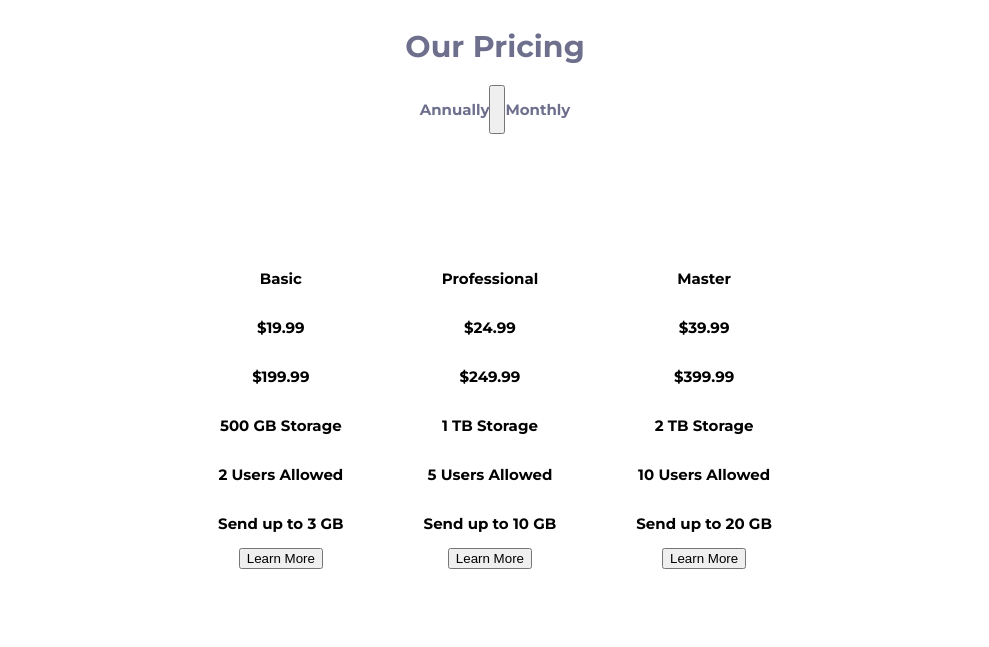
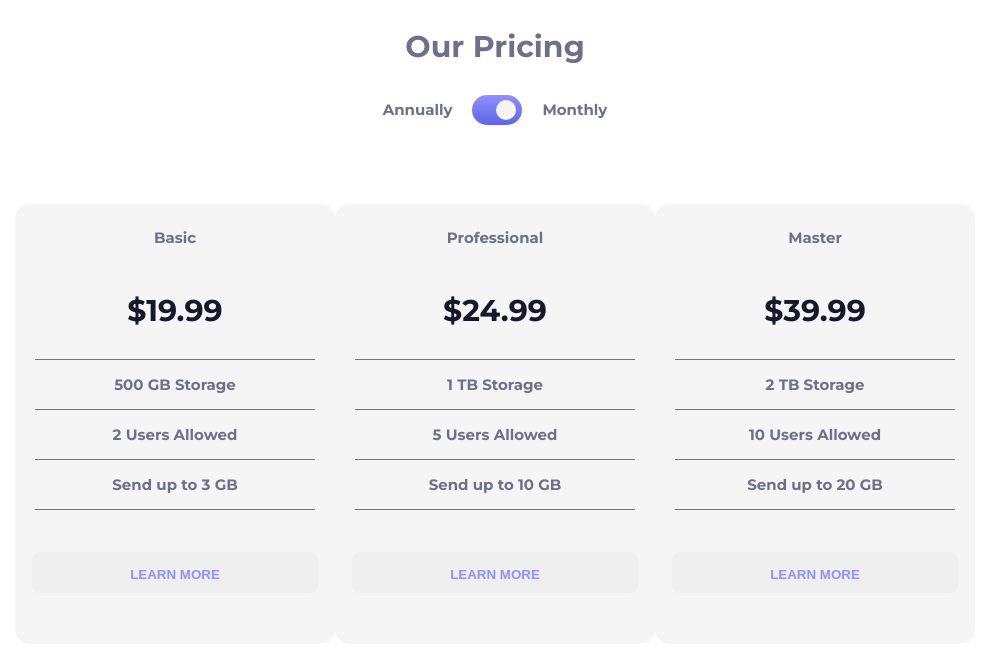
Before and after one commit to petramello/pricing-challenge, a plain HTML site: page index.html in a window 1280 px wide. Shown: the whole page, without its empty margins (145-1134 px from the left). Drawn offline with Linux system fonts and the light colour scheme.

Commit message:
Many changes: styling and getting switchMode functional

```diff
--- a/index.html
+++ b/index.html
@@ -21,7 +21,7 @@
             <h1>Our Pricing</h1>
             <div class="switch-plan">
                 <p>Annually</p>
-                <button></button>
+                <button class="btn-switchmode" onclick="switchMode()" ></button>
                 <p>Monthly</p>
             </div>
         </header>
@@ -29,33 +29,40 @@
         <main class="plans">
             <div class="plan">
                 <p>Basic</p>
-                <p>&dollar;19.99</p>
-                <p>&dollar;199.99</p>
-                <p>500 GB Storage</p>
-                <p>2 Users Allowed</p>
-                <p>Send up to 3 GB</p>
-                <button>Learn More</button>
+                <p class="monthly-price">&dollar;19.99</p>
+                <p class="annual-price">&dollar;199.99</p>
+                <p class="plan-description plan-border">500 GB Storage</p>
+                <p class="plan-description">2 Users Allowed</p>
+                <p class="plan-description plan-border">Send up to 3 GB</p>
+                <button class="btn-learnmore">Learn More</button>
             </div>
 
             <div class="plan">
                 <p>Professional</p>
-                <p>&dollar;24.99</p>
-                <p>&dollar;249.99</p>
-                <p>1 TB Storage</p>
-                <p>5 Users Allowed</p>
-                <p>Send up to 10 GB</p>
-                <button>Learn More</button>
+                <p class="monthly-price">$24.99</p>
+                <p class="annual-price">$249.99</p>
+                <p class="plan-description plan-border">1 TB Storage</p>
+                <p class="plan-description">5 Users Allowed</p>
+                <p class="plan-description plan-border">Send up to 10 GB</p>
+                <button class="btn-learnmore">Learn More</button>
             </div>
 
             <div class="plan">
                 <p>Master</p>
-                <p>&dollar;39.99</p>
-                <p>&dollar;399.99</p>
-                <p>2 TB Storage</p>
-                <p>10 Users Allowed</p>
-                <p>Send up to 20 GB</p>
-                <button>Learn More</button>
+                <p class="monthly-price">&dollar;39.99</p>
+                <p class="annual-price">&dollar;399.99</p>
+                <p class="plan-description plan-border">2 TB Storage</p>
+                <p class="plan-description">10 Users Allowed</p>
+                <p class="plan-description plan-border">Send up to 20 GB</p>
+                <button class="btn-learnmore">Learn More</button>
             </div>
         </main>
+
+        <script>
+            function switchMode() {
+                    let element = document.body;
+                    element.classList.toggle("switch-price");
+            }
+        </script>
     </body>
 </html>
--- a/styled.css
+++ b/styled.css
@@ -1,3 +1,13 @@
+:root {
+    --ligthgray: #6d6f8d;
+    --darkblue: #090e3e;
+    --darkgray: #16192c;
+    --backwhite: whitesmoke;
+    --lightpurple: #9090fe;
+    --mediumpurple: #757ae1;
+    --darkpurple: #5d66e5;
+}
+
 body {
     font-family: 'Montserrat', sans-serif;
     font-size: 15px;
@@ -9,13 +19,37 @@ body {
     align-items: center;
     justify-content: center;
     align-self: center;
-    color: #6d6f8d;
-    margin-bottom: 80px;
+    color: var(--ligthgray);
+    margin-bottom: 70px;
 }
 
 .switch-plan {
     display: flex;
     flex-flow: row nowrap;
+    justify-content: center;
+    align-items: center;
+}
+
+.btn-switchmode {
+    display: flex;
+    width: 50px;
+    height: 30px;
+    background: linear-gradient(var(--lightpurple), var(--darkpurple));
+    border-radius: 20px;
+    border: none;
+    margin: 0 20px;
+    position: relative;
+    justify-content: flex-end;
+}
+
+.btn-switchmode:nth-child(2)::before {
+    content:"";
+    align-self: center;
+    position: absolute;
+    width:20px;
+    height: 20px;
+    border-radius:20px;
+    background: var(--backwhite);
 }
 
 .plans {
@@ -23,6 +57,8 @@ body {
     flex-flow: row nowrap;
     align-items: center;
     justify-content: center;
+    width: 100%;
+    height: 100%;
 }
 
 .plan {
@@ -30,5 +66,81 @@ body {
     flex-flow: column nowrap;
     align-items: center;
     justify-content: center;
-    padding: 40px;
+    margin: 0;
+    padding: 0 20px;
+    border-radius: 15px;
+    width: 280px;
+    height: 440px;
+    color: var(--ligthgray);
+    background-color: var(--backwhite);
 }
+
+.plan:hover {
+    background: linear-gradient(var(--lightpurple), var(--darkpurple));
+    color: var(--backwhite);
+    padding: 15px 30px;
+}
+
+.plan:hover .monthly-price, .annual-price{
+    color: var(--backwhite);
+}
+
+.plan:hover .btn-learnmore {
+    color: var(--backwhite);
+    background-color: transparent;
+}
+
+.plan:hover .plan-border {
+    border-top: solid 1px var(--backwhite);
+    border-bottom: solid 1px var(--backwhite);
+}
+
+.monthly-price, .annual-price {
+    color: var(--darkgray);
+    font-size: 2em;
+}
+
+.annual-price {
+    display: none;
+}
+
+.switch-price .annual-price {
+    display:flex;
+}
+
+.switch-price .monthly-price {
+    display:none;
+}
+
+.switch-price .btn-switchmode {
+    justify-content: flex-start;
+}
+
+.plan-description {
+    margin: 0;
+    text-align: center;
+    width: 100%;
+    padding: 15px 0;
+}
+
+.plan-border {
+    border-top: solid 1px var(--ligthgray);
+    border-bottom: solid 1px var(--ligthgray);
+}
+
+.btn-learnmore {
+    margin: 40px 0;
+    width: 290px;
+    height: 45px;
+    padding: 15px;
+    font-weight: bold;
+    text-transform: uppercase;
+    color: var(--lightpurple);
+    border: solid 2px var(--backwhite);
+    border-radius: 10px;
+}
+
+.btn-learnmore:hover {
+    cursor: pointer;
+    color: var(--backwhite);
+}
```
